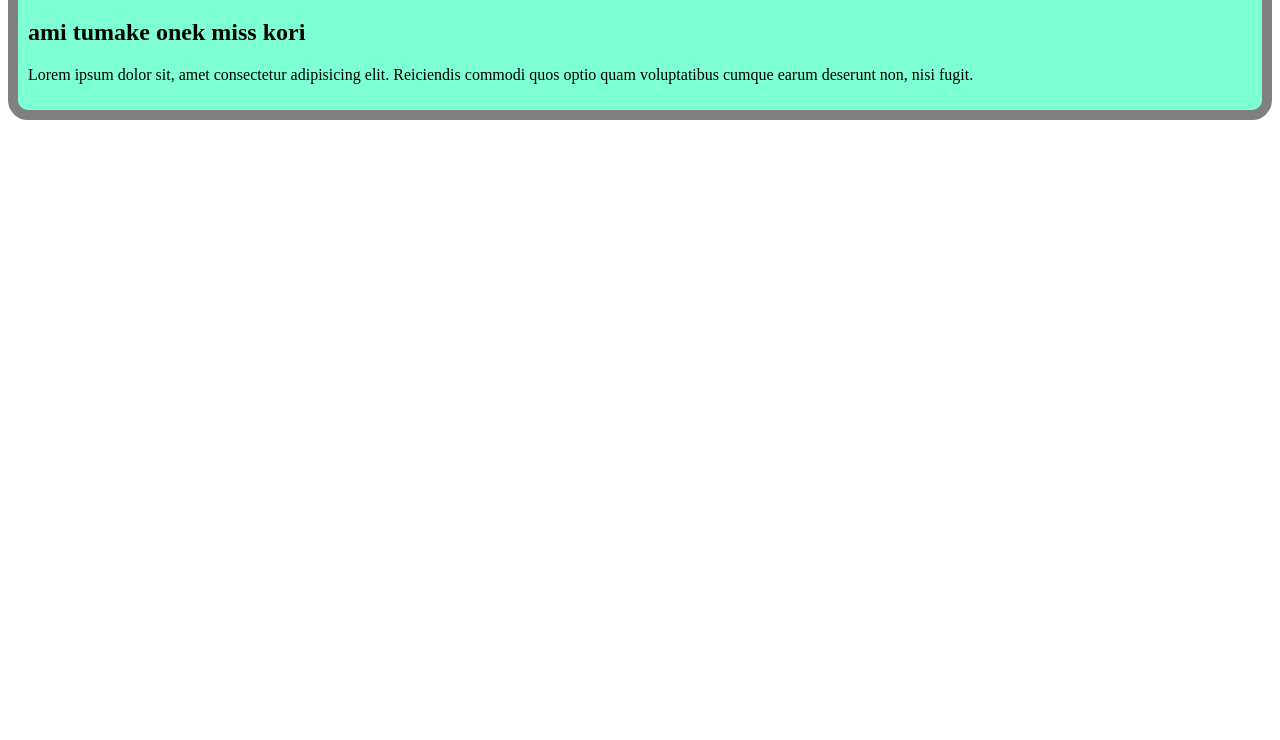
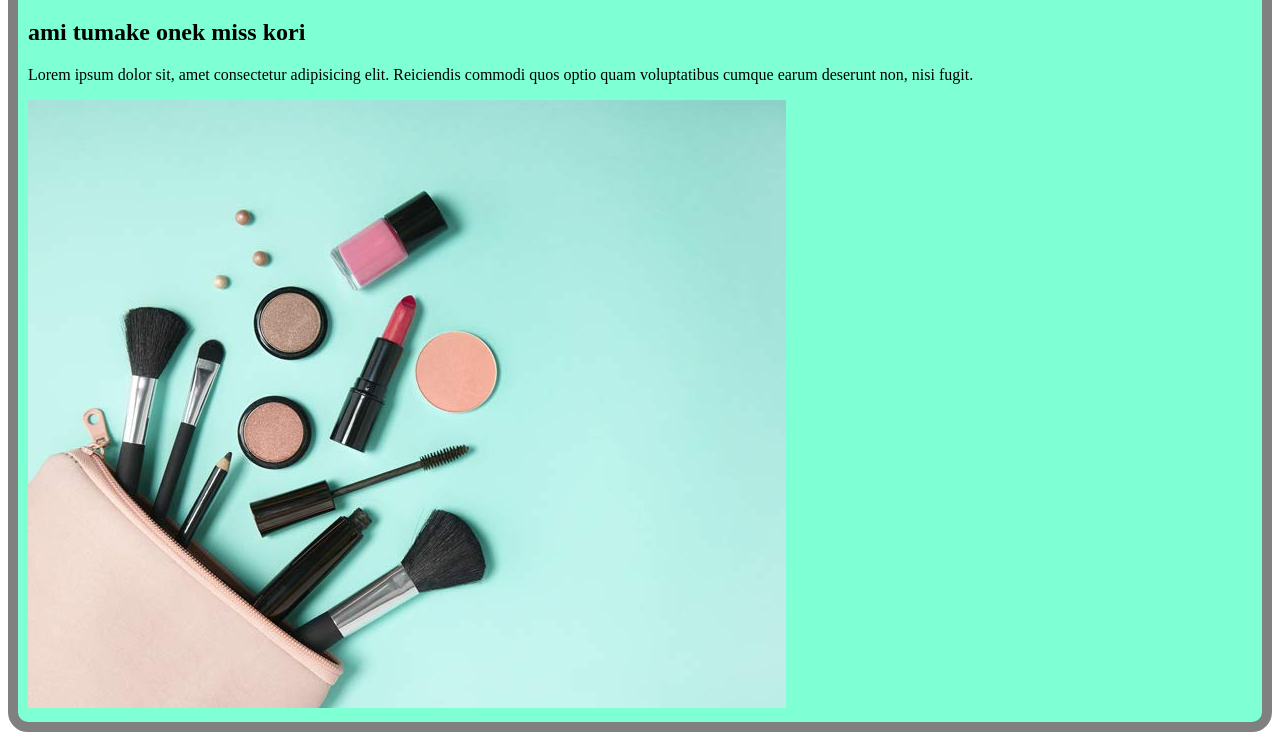
Before and after one commit to minalrana0678/ami-kiso-janina, a plain HTML site: page index.html in a window 1280 px wide. Shown: the part 89-829 px from the top of the page. Before the commit the page ends 800 px from the top, so only its background shows below. Drawn offline with Linux system fonts and the light colour scheme.

Commit message:
nre picture set

```diff
--- a/index.html
+++ b/index.html
@@ -11,6 +11,7 @@
         <h1>there is no problem in my family</h1>
         <h2>ami tumake onek miss kori</h2>
         <p>Lorem ipsum dolor sit, amet consectetur adipisicing elit. Reiciendis commodi quos optio quam voluptatibus cumque earum deserunt non, nisi fugit.</p>
+        <img src="box5_image.jpg" alt="">
     </div>
 
 </body>
```
Also changed, not shown: box5_image.jpg (added).
